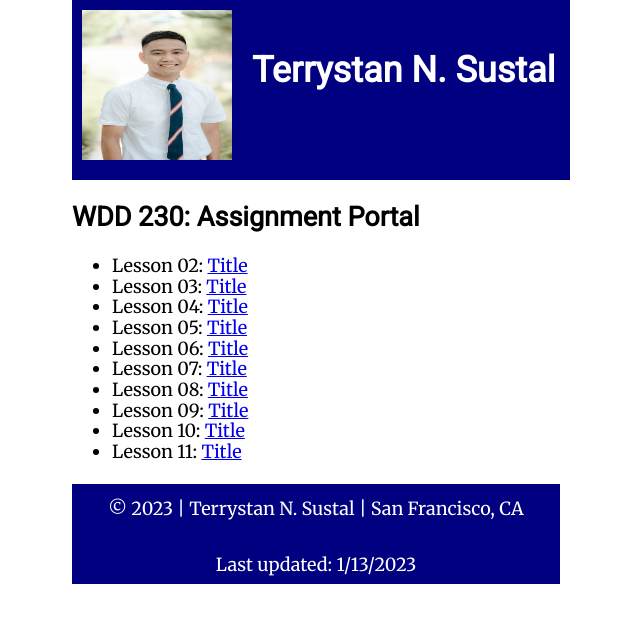
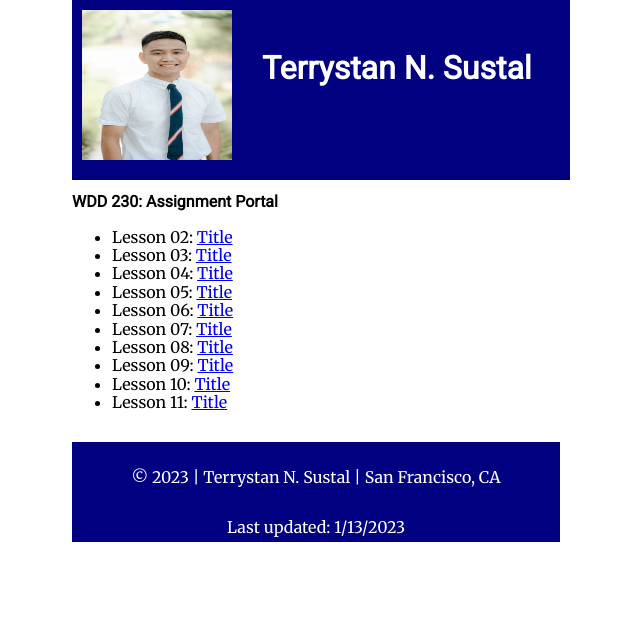
Before and after one commit to terrystansustal/wdd230, a plain HTML site: page course-homepage/index.html in a window 1280 px wide. Shown: the whole page, without its empty margins (338-978 px from the left). Drawn offline with Linux system fonts and the light colour scheme.

Commit message:
Added web responsive

```diff
--- a/course-homepage/index.html
+++ b/course-homepage/index.html
@@ -8,6 +8,8 @@
     <meta name="description" content="Assignment portal for Terrystan Sustal in WDD 230: Web Frontend Development at Brigham Young University - Idaho">
     <link rel="stylesheet" href="styles/normalize.css">
     <link href="styles/styles.css" rel="stylesheet">
+    <link href="styles/medium.css" rel="stylesheet">
+
     <link rel="preconnect" href="https://fonts.googleapis.com">
     <link rel="preconnect" href="https://fonts.gstatic.com" crossorigin>
     <link href="https://fonts.googleapis.com/css2?family=Merriweather&family=Roboto&display=swap" rel="stylesheet">
--- /dev/null
+++ b/course-homepage/styles/medium.css
@@ -0,0 +1,17 @@
+@media only screen and (min-width: 32.5em) {
+
+    h1 {
+        font-size: 2em;
+        margin-left: 30px;
+        margin-top: 50px;
+    }
+
+    img {
+        width: 150px;
+        height: 150px;
+    }
+
+    footer p {
+        font-size: 1em;
+    }
+}
--- a/course-homepage/styles/styles.css
+++ b/course-homepage/styles/styles.css
@@ -1,10 +1,6 @@
 #content {
     max-width: 760px;
     margin: 0 auto;
-}
-
-body {
-    font-size: 18px;
 }
 
 header, main, footer {
@@ -18,8 +14,8 @@ header, main, footer {
 }
 
 img {
-    width: 150px;
-    height: 150px;
+    width: 100px;
+    height: 80px;
     z-index: 1;
     margin-left: 10px;
     margin-top: 10px;
@@ -37,15 +33,25 @@ h1 {
     color: white;
     grid-column: 2/6;
     margin-left: 20px;
-    margin-top: 50px;
+    margin-top: 40px;
+    font-size: 1.2em;
 }
 
 h1, h2 {
     font-family: 'Roboto', sans-serif;
 }
 
+h2 {
+    font-size: 1em;
+}
+
 p, ul {
     font-family: 'Merriweather', serif;
+    font-size: 1em;
+}
+
+ul {
+    margin-bottom: 40px;
 }
 
 #footer-grid {
@@ -60,10 +66,10 @@ p, ul {
     margin-top: -110px;
 }
 
-footer p{
+footer p {
+    font-size: .7;
     color: white;
     z-index: 1;
     grid-column: 1/5;
-    /* margin-top: -0px; */
     text-align: center;
 }
```
